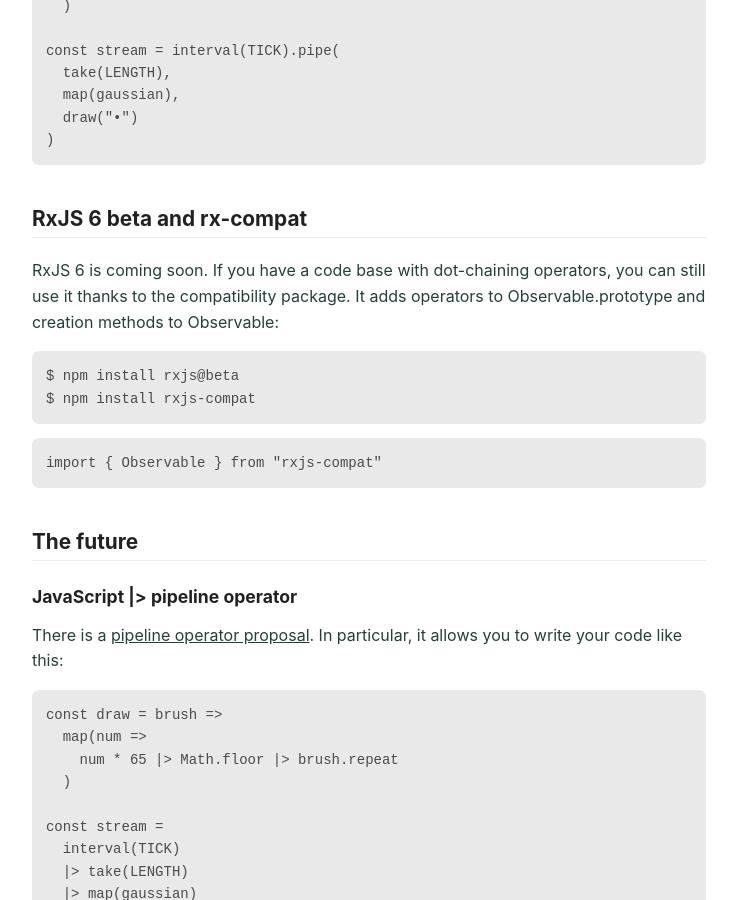
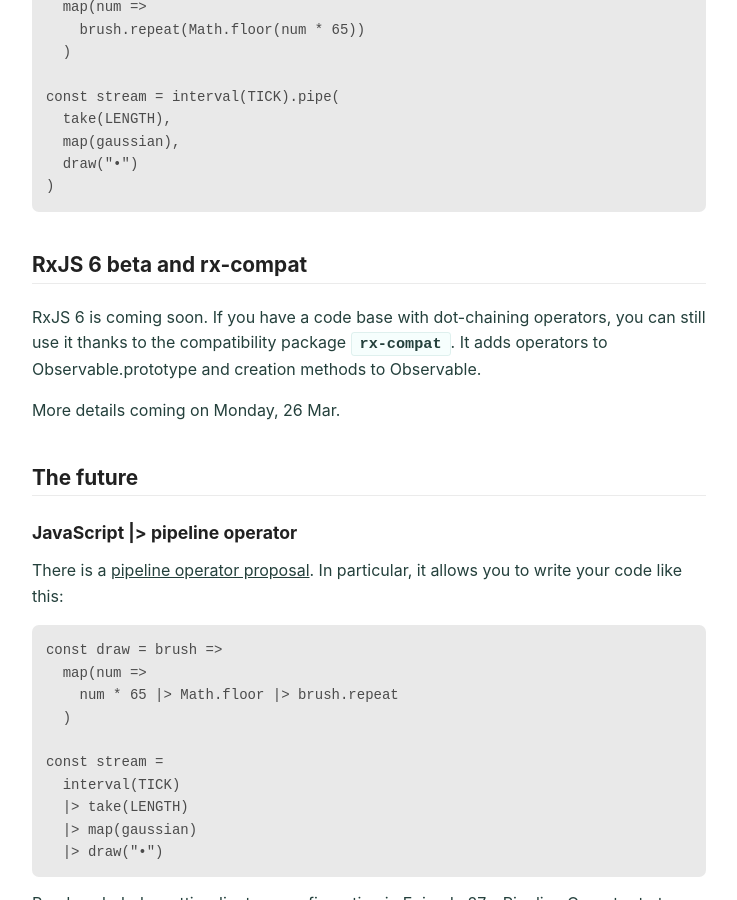
Before and after one commit to cedricss/reactive.how, a Jekyll site: the page built from rxjs/pipeable-operators-vs-dot-chaining.md, in a window 1280 px wide and 900 px high, scrolled down 1622 px. Shown: the whole window, without its empty margins (271-1008 px from the left). Built offline with Jekyll 4.4.1, drawn with Linux system fonts in a browser that asks for light colours; some of the changed text lies outside the part shown.

Commit message:
Update pipeable operators, more details coming soon

````diff
--- a/rxjs/pipeable-operators-vs-dot-chaining.md
+++ b/rxjs/pipeable-operators-vs-dot-chaining.md
@@ -9,6 +9,8 @@
 ---
 
 ## <span class="rxjs">RxJS</span> Pipeable operators vs. Dot-chaining
+
+📣 I'll update this article on Monday, 26 Mar. with new details. [Stay tuned!](/rxjs/pipeable-operators-vs-dot-chaining#subscribe)
 
 > ![](/img/pipeline-operator/code-with-pipeline-operator.gif)
 > Animation from [Episode 27 - JavaScript Pipeline Operator](/pipeline-operator).
@@ -59,16 +61,10 @@
 
 ## RxJS 6 beta and rx-compat
 
-RxJS 6 is coming soon. If you have a code base with dot-chaining operators, you can still use it thanks to the compatibility package. It adds operators to Observable.prototype and creation methods to Observable:
+RxJS 6 is coming soon. If you have a code base with dot-chaining operators, you can still use it thanks to the compatibility package `rx-compat`. It adds operators to Observable.prototype and creation methods to Observable.
 
-```
-$ npm install rxjs@beta
-$ npm install rxjs-compat
-```
+More details coming on Monday, 26 Mar.
 
-```
-import { Observable } from "rxjs-compat"
-```
 
 ## The future
 
````
